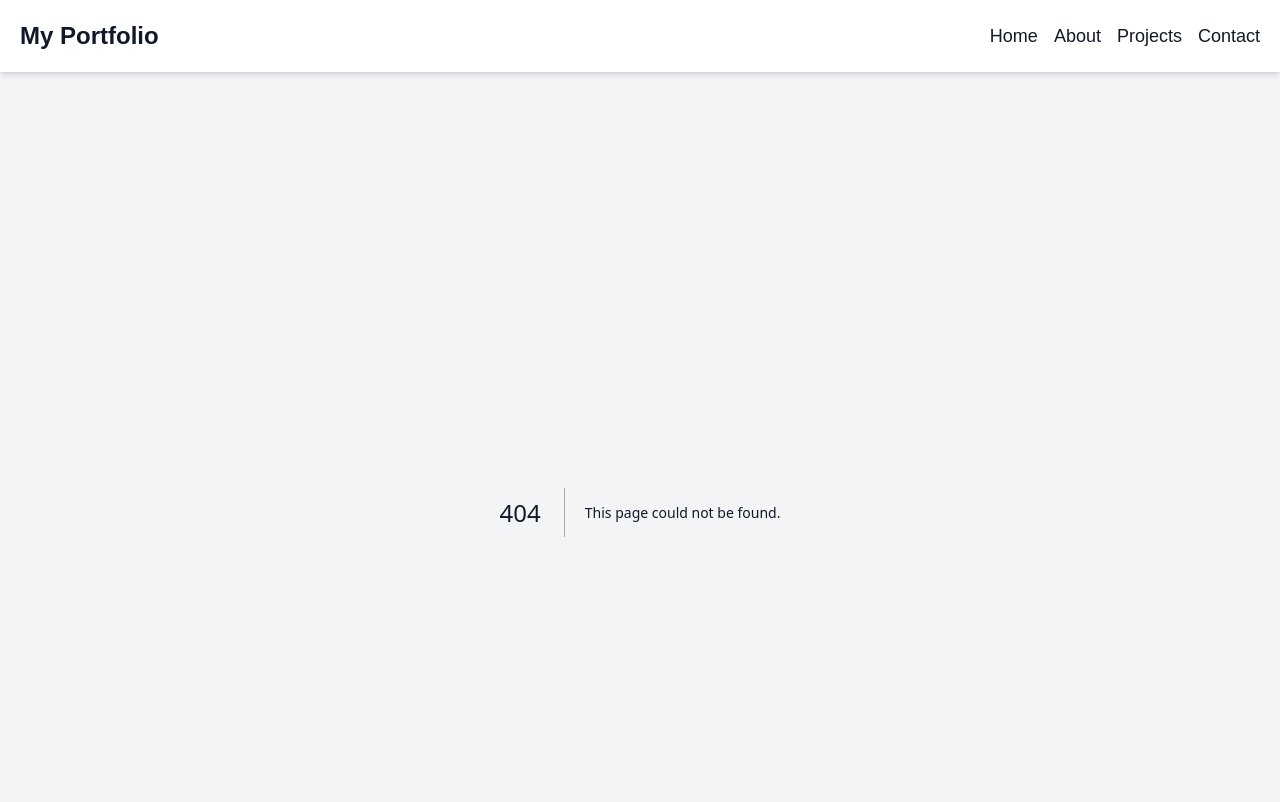
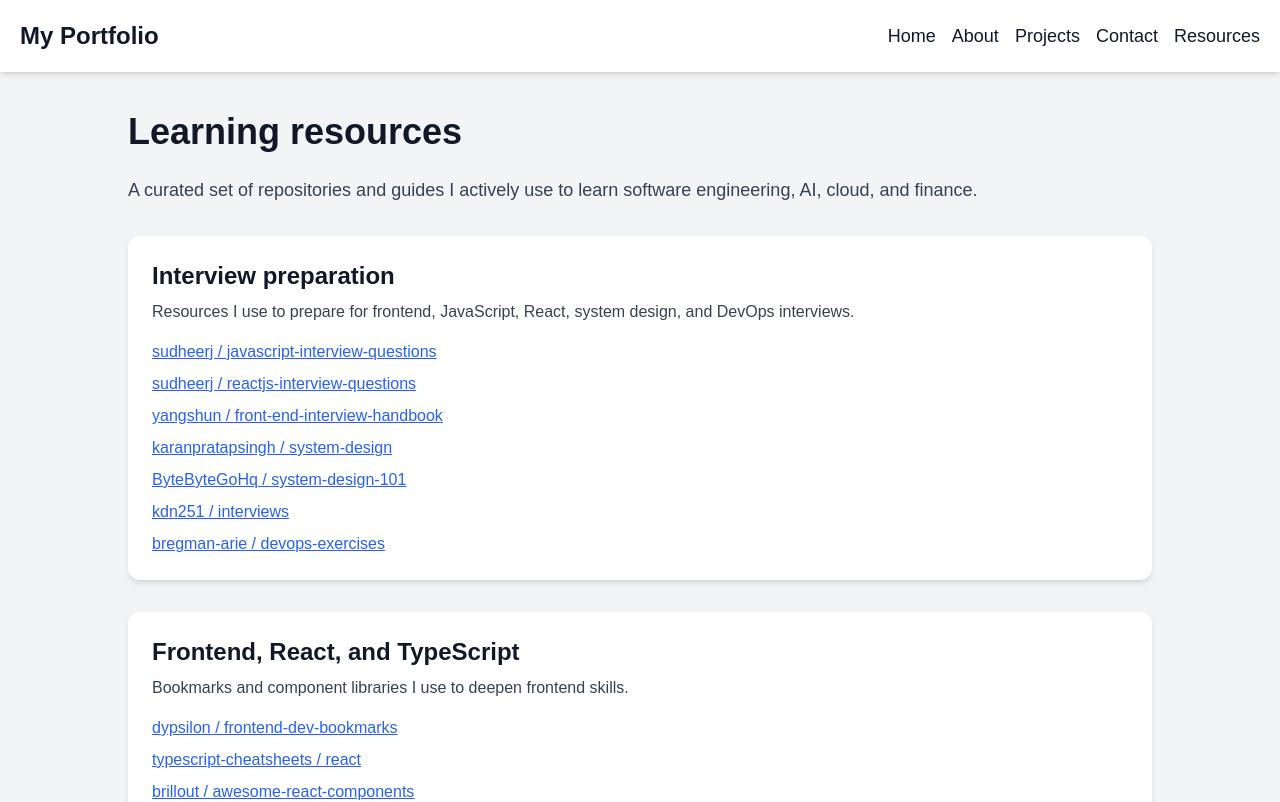
Before and after one commit to phawatboom/my-portfolio, a Next.js app: page /resources in a window 1280 px wide. Before the commit this address had no page. Shown: the top 802 px of the page. Built offline with nearby package versions, Linux system fonts and the light colour scheme.

Commit message:
feat: add resources page

```diff
--- a/app/layout.tsx
+++ b/app/layout.tsx
@@ -44,6 +44,9 @@ export default function RootLayout({
             <Link href="/contact" className="text-lg hover:text-blue-500">
               Contact
             </Link>
+            <Link href="/resources" className="text-lg hover:text-blue-500">
+              Resources
+            </Link>
           </div>
         </nav>
 
--- /dev/null
+++ b/app/resources/page.tsx
@@ -0,0 +1,234 @@
+import type { Metadata } from "next";
+
+export const metadata: Metadata = {
+  title: "Resources | Phawat",
+  description:
+    "Curated resources I use to learn software, AI, cloud, and finance.",
+};
+
+type ResourceLink = {
+  label: string;
+  url: string;
+  note?: string;
+};
+
+type ResourceSection = {
+  title: string;
+  description: string;
+  links: ResourceLink[];
+};
+
+const sections: ResourceSection[] = [
+  {
+    title: "Interview preparation",
+    description:
+      "Resources I use to prepare for frontend, JavaScript, React, system design, and DevOps interviews.",
+    links: [
+      {
+        label: "sudheerj / javascript-interview-questions",
+        url: "https://github.com/sudheerj/javascript-interview-questions",
+      },
+      {
+        label: "sudheerj / reactjs-interview-questions",
+        url: "https://github.com/sudheerj/reactjs-interview-questions",
+      },
+      {
+        label: "yangshun / front-end-interview-handbook",
+        url: "https://github.com/yangshun/front-end-interview-handbook",
+      },
+      {
+        label: "karanpratapsingh / system-design",
+        url: "https://github.com/karanpratapsingh/system-design",
+      },
+      {
+        label: "ByteByteGoHq / system-design-101",
+        url: "https://github.com/ByteByteGoHq/system-design-101",
+      },
+      {
+        label: "kdn251 / interviews",
+        url: "https://github.com/kdn251/interviews",
+      },
+      {
+        label: "bregman-arie / devops-exercises",
+        url: "https://github.com/bregman-arie/devops-exercises",
+      },
+    ],
+  },
+  {
+    title: "Frontend, React, and TypeScript",
+    description:
+      "Bookmarks and component libraries I use to deepen frontend skills.",
+    links: [
+      {
+        label: "dypsilon / frontend-dev-bookmarks",
+        url: "https://github.com/dypsilon/frontend-dev-bookmarks",
+      },
+      {
+        label: "typescript-cheatsheets / react",
+        url: "https://github.com/typescript-cheatsheets/react",
+      },
+      {
+        label: "brillout / awesome-react-components",
+        url: "https://github.com/brillout/awesome-react-components",
+      },
+    ],
+  },
+  {
+    title: "Fullstack apps, portfolios, and Git workflow",
+    description:
+      "Repos I study for architecture, portfolio inspiration, and GitHub tips.",
+    links: [
+      {
+        label: "gothinkster / realworld",
+        url: "https://github.com/gothinkster/realworld",
+      },
+      {
+        label: "Evavic44 / portfolio-ideas",
+        url: "https://github.com/Evavic44/portfolio-ideas",
+      },
+      {
+        label: "tiimgreen / github-cheat-sheet",
+        url: "https://github.com/tiimgreen/github-cheat-sheet",
+      },
+    ],
+  },
+  {
+    title: "AI, ML, and LLM engineering",
+    description:
+      "Resources I use to learn ML engineering, LLMs, RAG, and AI agents.",
+    links: [
+      {
+        label: "chiphuyen / aie-book",
+        url: "https://github.com/chiphuyen/aie-book",
+      },
+      {
+        label: "stas00 / ml-engineering",
+        url: "https://github.com/stas00/ml-engineering",
+      },
+      {
+        label: "patchy631 / ai-engineering-hub",
+        url: "https://github.com/patchy631/ai-engineering-hub",
+      },
+      {
+        label: "coleam00 / context-engineering-intro",
+        url: "https://github.com/coleam00/context-engineering-intro",
+      },
+      {
+        label: "AntonOsika / gpt-engineer",
+        url: "https://github.com/AntonOsika/gpt-engineer",
+      },
+    ],
+  },
+  {
+    title: "Cloud, DevOps, AWS, and Docker",
+    description:
+      "Tools and guides that help me learn how to run software in production.",
+    links: [
+      {
+        label: "localstack / localstack",
+        url: "https://github.com/localstack/localstack",
+      },
+      {
+        label: "open-guides / og-aws",
+        url: "https://github.com/open-guides/og-aws",
+      },
+      {
+        label: "docker / awesome-compose",
+        url: "https://github.com/docker/awesome-compose",
+      },
+      {
+        label: "cloudcommunity / Free-Certifications",
+        url: "https://github.com/cloudcommunity/Free-Certifications",
+      },
+      {
+        label: "bregman-arie / devops-exercises",
+        url: "https://github.com/bregman-arie/devops-exercises",
+      },
+    ],
+  },
+  {
+    title: "Finance, trading, and crypto tooling",
+    description:
+      "Open source projects at the intersection of trading, markets, and software.",
+    links: [
+      {
+        label: "ghostfolio / ghostfolio",
+        url: "https://github.com/ghostfolio/ghostfolio",
+      },
+      {
+        label: "ccxt / ccxt",
+        url: "https://github.com/ccxt/ccxt",
+      },
+      {
+        label: "freqtrade / freqtrade",
+        url: "https://github.com/freqtrade/freqtrade",
+      },
+    ],
+  },
+  {
+    title: "Languages, patterns, and career resources",
+    description:
+      "Broader CS foundations and career tools I use to grow over time.",
+    links: [
+      {
+        label: "akullpp / awesome-java",
+        url: "https://github.com/akullpp/awesome-java",
+      },
+      {
+        label: "DovAmir / awesome-design-patterns",
+        url: "https://github.com/DovAmir/awesome-design-patterns",
+      },
+      {
+        label: "lukasz-madon / awesome-remote-job",
+        url: "https://github.com/lukasz-madon/awesome-remote-job",
+      },
+      {
+        label: "freeCodeCamp / freeCodeCamp",
+        url: "https://github.com/freeCodeCamp/freeCodeCamp",
+      },
+    ],
+  },
+];
+
+export default function ResourcesPage() {
+  return (
+    <div className="max-w-5xl mx-auto">
+      <h1 className="text-4xl font-extrabold mb-6">Learning resources</h1>
+      <p className="text-lg text-gray-700 mb-8">
+        A curated set of repositories and guides I actively use to learn
+        software engineering, AI, cloud, and finance.
+      </p>
+
+      <div className="space-y-8">
+        {sections.map((section) => (
+          <section
+            key={section.title}
+            className="bg-white shadow-md rounded-xl p-6"
+          >
+            <h2 className="text-2xl font-semibold mb-2">{section.title}</h2>
+            <p className="text-gray-700 mb-4">{section.description}</p>
+            <ul className="space-y-2">
+              {section.links.map((link) => (
+                <li key={link.url}>
+                  <a
+                    href={link.url}
+                    target="_blank"
+                    rel="noreferrer"
+                    className="text-blue-600 underline"
+                  >
+                    {link.label}
+                  </a>
+                  {link.note && (
+                    <span className="text-sm text-gray-600">
+                      {" "}- {link.note}
+                    </span>
+                  )}
+                </li>
+              ))}
+            </ul>
+          </section>
+        ))}
+      </div>
+    </div>
+  );
+}
```
